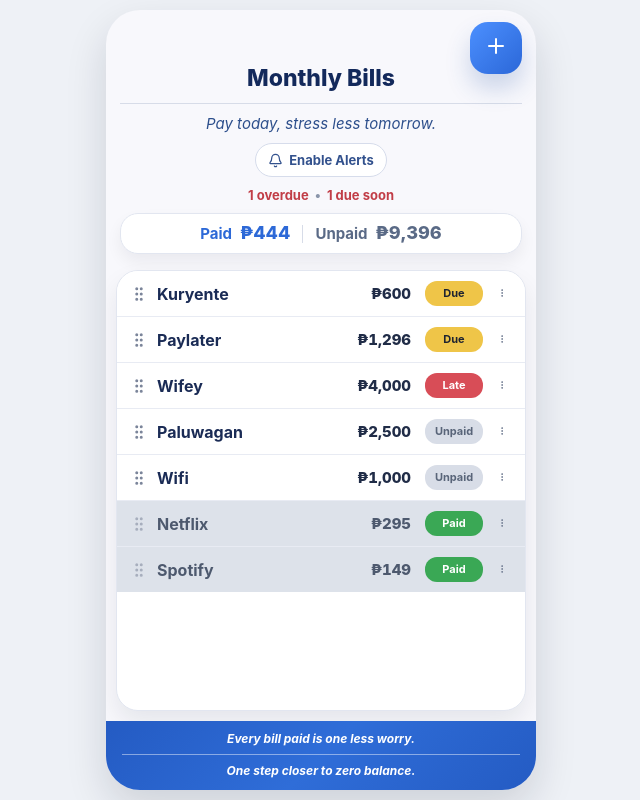
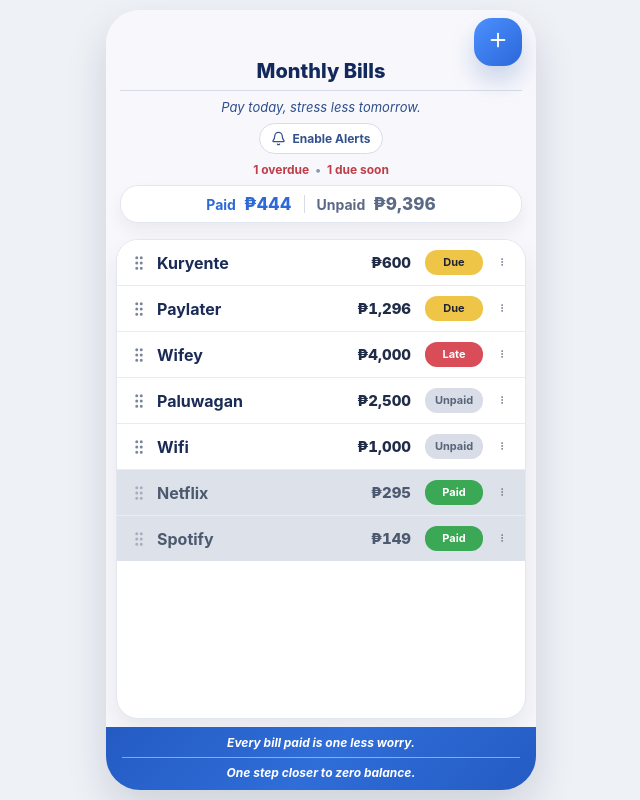
Before and after one commit to brehonioj-lgtm/Bill-App-V7, a React (Vite) app: page / in a window 1280 px wide. Shown: the whole page, without its empty margins (319-959 px from the left). Built offline with nearby package versions, Linux system fonts and the light colour scheme.

Commit message:
Add files via upload

```diff
--- a/src/App.jsx
+++ b/src/App.jsx
@@ -2,8 +2,8 @@ import React, { useEffect, useMemo, useRef, useState } from 'react';
 import { Plus, GripVertical, MoreVertical, Pencil, Trash2, X, Bell, Download } from 'lucide-react';
 import './index.css';
 
-const STORAGE_KEY = 'monthly-bills-v9-full-height-full-features';
-const LAST_NOTIFY_KEY = 'monthly-bills-v9-last-notify';
+const STORAGE_KEY = 'monthly-bills-v10-sticky-layout';
+const LAST_NOTIFY_KEY = 'monthly-bills-v10-last-notify';
 
 const initialBills = [
   { id: 1, title: 'Kuryente', amount: 600, dueDate: '2026-03-26', status: 'Unpaid' },
@@ -41,14 +41,10 @@ function getDerivedStatus(bill) {
 
 function statusClass(status) {
   switch (status) {
-    case 'Paid':
-      return 'pill pill-paid';
-    case 'Due':
-      return 'pill pill-due';
-    case 'Late':
-      return 'pill pill-late';
-    default:
-      return 'pill pill-unpaid';
+    case 'Paid': return 'pill pill-paid';
+    case 'Due': return 'pill pill-due';
+    case 'Late': return 'pill pill-late';
+    default: return 'pill pill-unpaid';
   }
 }
 
@@ -124,38 +120,22 @@ function BillModal({ open, onClose, onSave, editingBill }) {
         <form className="modal-form" onSubmit={handleSubmit}>
           <label>
             <span>Bill Name</span>
-            <input
-              value={form.title}
-              onChange={(e) => setForm((p) => ({ ...p, title: e.target.value }))}
-              placeholder="e.g. Kuryente"
-            />
+            <input value={form.title} onChange={(e) => setForm((p) => ({ ...p, title: e.target.value }))} placeholder="e.g. Kuryente" />
           </label>
 
           <label>
             <span>Amount</span>
-            <input
-              type="number"
-              value={form.amount}
-              onChange={(e) => setForm((p) => ({ ...p, amount: e.target.value }))}
-              placeholder="e.g. 600"
-            />
+            <input type="number" value={form.amount} onChange={(e) => setForm((p) => ({ ...p, amount: e.target.value }))} placeholder="e.g. 600" />
           </label>
 
           <label>
             <span>Due Date</span>
-            <input
-              type="date"
-              value={form.dueDate}
-              onChange={(e) => setForm((p) => ({ ...p, dueDate: e.target.value }))}
-            />
+            <input type="date" value={form.dueDate} onChange={(e) => setForm((p) => ({ ...p, dueDate: e.target.value }))} />
           </label>
 
           <label>
             <span>Status</span>
-            <select
-              value={form.status}
-              onChange={(e) => setForm((p) => ({ ...p, status: e.target.value }))}
-            >
+            <select value={form.status} onChange={(e) => setForm((p) => ({ ...p, status: e.target.value }))}>
               <option>Unpaid</option>
               <option>Paid</option>
             </select>
@@ -457,7 +437,7 @@ export default function App() {
         <div className="top-section">
           <div className="top-actions">
             <button className="add-btn" type="button" onClick={openAdd} aria-label="Add bill">
-              <Plus size={24} />
+              <Plus size={22} />
             </button>
           </div>
 
--- a/src/index.css
+++ b/src/index.css
@@ -4,19 +4,19 @@
   background: #eef1f6;
 }
 * { box-sizing: border-box; }
-html, body, #root { min-height: 100%; }
-body { margin: 0; background: #eef1f6; }
+html, body, #root { height: 100%; }
+body { margin: 0; background: #eef1f6; overflow: hidden; }
 button, input, select { font: inherit; }
 
 .app-shell {
-  min-height: 100vh;
+  height: 100vh;
   background: #eef1f6;
   padding: 10px;
 }
 
 .phone-card {
   max-width: 430px;
-  min-height: calc(100vh - 20px);
+  height: calc(100vh - 20px);
   margin: 0 auto;
   border-radius: 34px;
   overflow: hidden;
@@ -26,17 +26,21 @@ button, input, select { font: inherit; }
   flex-direction: column;
 }
 
-.top-section { padding: 12px 14px 8px; }
+.top-section {
+  padding: 8px 14px 8px;
+  flex: 0 0 auto;
+  background: #f8f8fc;
+}
 
 .top-actions {
   display: flex;
   justify-content: flex-end;
-  margin-bottom: -18px;
+  margin-bottom: -10px;
 }
 
 .add-btn {
-  width: 52px;
-  height: 52px;
+  width: 48px;
+  height: 48px;
   border: 0;
   border-radius: 18px;
   color: white;
@@ -46,26 +50,26 @@ button, input, select { font: inherit; }
 }
 
 .title {
-  margin: 10px 0 0;
+  margin: 4px 0 0;
   text-align: center;
-  font-size: 23px;
+  font-size: 20px;
   line-height: 1.1;
   font-weight: 800;
   color: #13295b;
 }
 
 .quote-top {
-  margin-top: 12px;
-  padding-top: 10px;
+  margin-top: 8px;
+  padding-top: 8px;
   border-top: 1px solid #d7dce8;
   text-align: center;
   font-style: italic;
   color: #2d4f8c;
-  font-size: 15px;
+  font-size: 13px;
 }
 
 .utility-row {
-  margin-top: 10px;
+  margin-top: 8px;
   display: flex;
   gap: 8px;
   justify-content: center;
@@ -80,31 +84,31 @@ button, input, select { font: inherit; }
   background: white;
   color: #32518d;
   border-radius: 999px;
-  padding: 8px 12px;
-  font-size: 13px;
+  padding: 7px 11px;
+  font-size: 12px;
   font-weight: 700;
 }
 
 .alert-strip {
-  margin-top: 10px;
+  margin-top: 8px;
   display: flex;
   justify-content: center;
   align-items: center;
   gap: 6px;
   color: #c13d47;
-  font-size: 13px;
+  font-size: 12px;
   font-weight: 700;
 }
 
 .dot-sep { color: #8a95aa; }
 
 .summary-strip {
-  margin-top: 10px;
+  margin-top: 8px;
   display: flex;
   align-items: center;
   justify-content: center;
   gap: 12px;
-  padding: 10px 12px;
+  padding: 9px 12px;
   border-radius: 18px;
   background: #ffffff;
   border: 1px solid #e2e6f0;
@@ -118,12 +122,12 @@ button, input, select { font: inherit; }
 }
 
 .summary-inline-label {
-  font-size: 15px;
+  font-size: 14px;
   font-weight: 700;
 }
 
 .summary-inline-value {
-  font-size: 18px;
+  font-size: 17px;
   font-weight: 800;
   line-height: 1;
 }
@@ -141,19 +145,20 @@ button, input, select { font: inherit; }
 }
 
 .list-wrap {
-  flex: 1;
-  display: flex;
+  flex: 1 1 auto;
   min-height: 0;
+  padding: 8px 10px 0;
 }
 
 .list-card {
-  flex: 1;
-  margin: 8px 10px 0;
+  height: 100%;
   background: white;
   border: 1px solid #e2e6f0;
   border-radius: 22px;
-  overflow: hidden;
+  overflow-y: auto;
+  overflow-x: hidden;
   box-shadow: 0 12px 24px rgba(15, 23, 42, 0.08);
+  -webkit-overflow-scrolling: touch;
 }
 
 .bill-row {
@@ -285,8 +290,9 @@ button, input, select { font: inherit; }
 .menu-card .danger-item { color: #cb3741; }
 
 .footer-section {
-  margin-top: 10px;
-  padding: 10px 16px 12px;
+  flex: 0 0 auto;
+  margin-top: 8px;
+  padding: 8px 16px 10px;
   text-align: center;
   color: white;
   background: linear-gradient(135deg, #245bc3 0%, #2f6dd8 50%, #245bc3 100%);
@@ -302,7 +308,7 @@ button, input, select { font: inherit; }
   height: 1px;
   background: rgba(255, 255, 255, 0.45);
   width: 100%;
-  margin: 8px auto;
+  margin: 7px auto;
 }
 
 .modal-backdrop {
```
